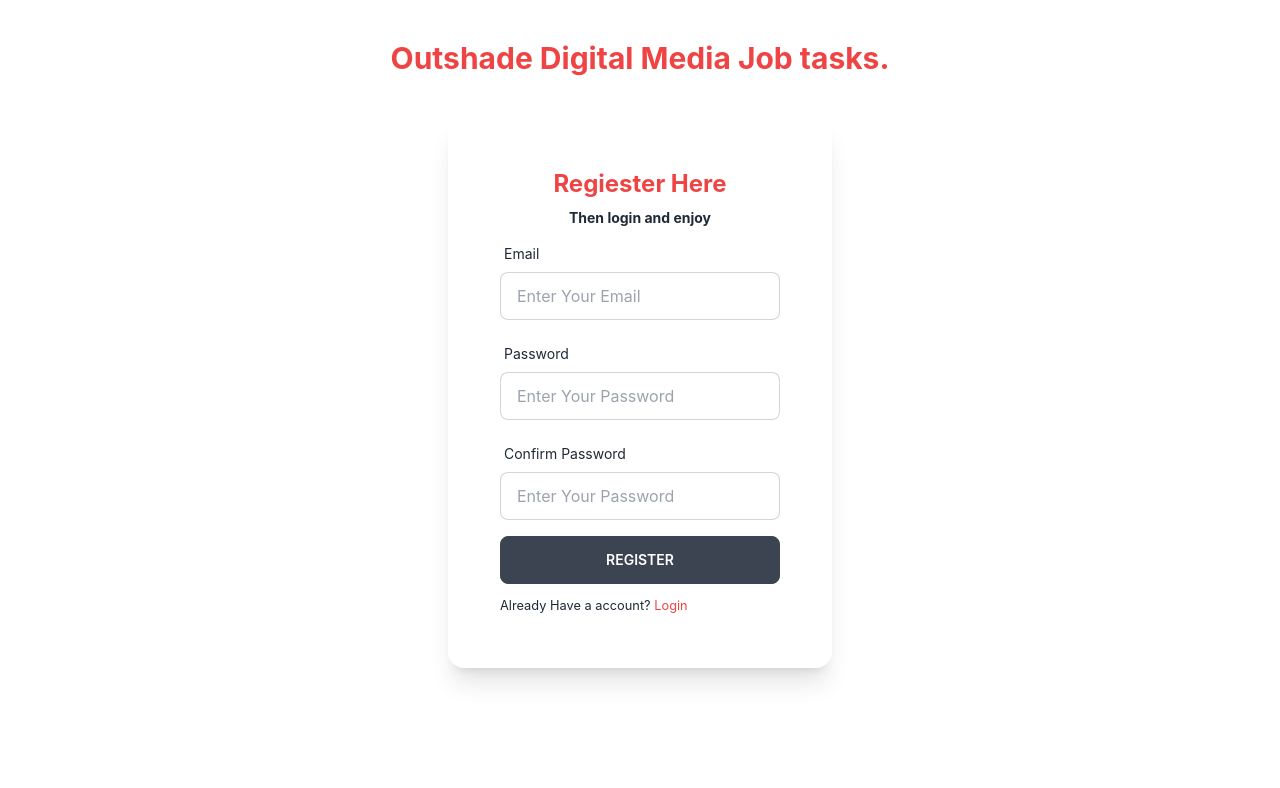
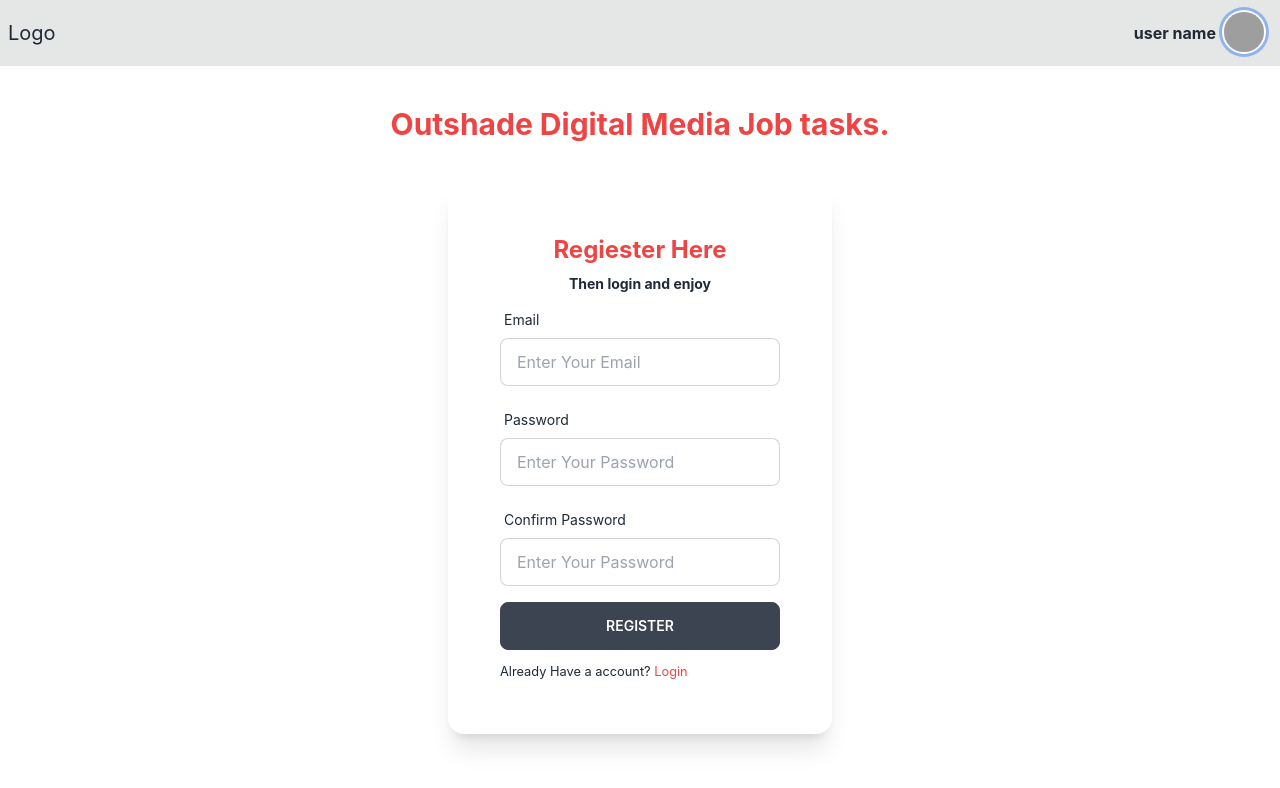
Before and after one commit to YeBenLing-ZAMAN/task-outshade-client-site-Inventory-Management-System, a React (Create React App) app: page / in a window 1280 px wide. Shown: the top 788 px of the page. Built offline with nearby package versions, Linux system fonts and the light colour scheme; grey boxes are pictures that could not be loaded.

Commit message:
navbar and dsahboard created

```diff
--- a/src/App.js
+++ b/src/App.js
@@ -2,14 +2,22 @@
 import { Routes, Route } from "react-router-dom";
 import Signin from './Component/Authencation/Signin';
 import NotFoundPage from './Component/NotFoundPage';
+import Products from './Component/ProductAndCatagoris/Products';
+import Navbar from './Component/Navbar';
+import Dashboard from './Component/Dashboard/Dashboard';
 
 function App() {
   return (
     <>
+    <Navbar></Navbar>
       <Routes>
         <Route path="/" element={<Signin />} />
         <Route path="login" element={<Login />} />
         <Route path="signin" element={<Signin />} />
+        <Route path="dashboard" element={
+            <Dashboard />
+        }></Route>
+        <Route path="product" element={<Products />} />
         <Route path="*" element={<NotFoundPage />} />
       </Routes>
 
--- /dev/null
+++ b/src/Component/Dashboard/Dashboard.js
@@ -0,0 +1,35 @@
+import React from 'react';
+import { Link, Outlet } from 'react-router-dom';
+
+const Dashboard = () => {
+    return (
+        <>
+            <div className="drawer drawer-mobile">
+                <input id="dashBoard-sidebar" type="checkbox" className="drawer-toggle" />
+                <div className="drawer-content bg-base-100 p-3">
+                    {/* <!-- Page content here --> */}
+                    <div className='flex items-center justify-around	'>
+                        <h2 className='text-purple-500 text-2xl  p-3 text-left lg:text-right'>Dash Board</h2>
+
+                        {/* dashboad sidebar button */}
+                        <label for="dashBoard-sidebar" className="btn btn-primary drawer-button lg:hidden">
+                            <svg xmlns="http://www.w3.org/2000/svg" className="h-5 w-5" fill="none" viewBox="0 0 24 24" stroke="currentColor"><path strokeLinecap="round" strokeLinejoin="round" strokeWidth="2" d="M4 6h16M4 12h8m-8 6h16" /></svg>
+                        </label>
+                    </div>
+                    <Outlet></Outlet>
+                </div>
+                <div className="drawer-side">
+                    <label htmlFor="dashBoard-sidebar" className="drawer-overlay"></label>
+                    <ul className="menu p-4 overflow-y-auto w-48 bg-base-200 text-base-content ">
+                        {/* <!-- Sidebar content here --> */}
+                        <li className='mb-2'><Link to='/dashboard'>Products</Link></li>
+                        <li><Link to='/dashboard/catagory'>Category</Link></li>
+                    </ul>
+
+                </div>
+            </div>
+        </>
+    );
+};
+
+export default Dashboard;
--- /dev/null
+++ b/src/Component/Navbar.js
@@ -0,0 +1,35 @@
+import React from 'react';
+
+const Navbar = () => {
+    return (
+        <>
+          {/* navbar */}
+          <div className="bg-base-300">
+                <div className='navbar max-w-7xl mx-auto'>
+                    <div className="flex-1">
+                        <p className="normal-case text-xl" >Logo</p>
+                    </div>
+                    <div className="flex-none">
+                        <p className="font-bold">user name<span></span> </p>
+
+                        <div class="dropdown dropdown-end mt-1">
+                            <label tabindex="0" class="">
+                                <div class="avatar mx-2">
+                                    <div class="w-10 rounded-full ring ring-offset-base-100 ring-offset-2">
+                                        <img src="https://source.unsplash.com/mEZ3PoFGs_k" />
+                                    </div>
+                                </div>
+                            </label>
+                            <ul tabindex="0" class="dropdown-content menu p-2 shadow bg-base-100 rounded-box w-52">
+                                <li><a>my profile</a></li>
+                            </ul>
+                        </div>
+                    </div>
+                </div>
+            </div>
+
+        </>
+    );
+};
+
+export default Navbar;
--- /dev/null
+++ b/src/Component/ProductAndCatagoris/Products.js
@@ -0,0 +1,11 @@
+import React from 'react';
+
+const Products = () => {
+    return (
+        <>
+
+        </>
+    );
+};
+
+export default Products;
```
